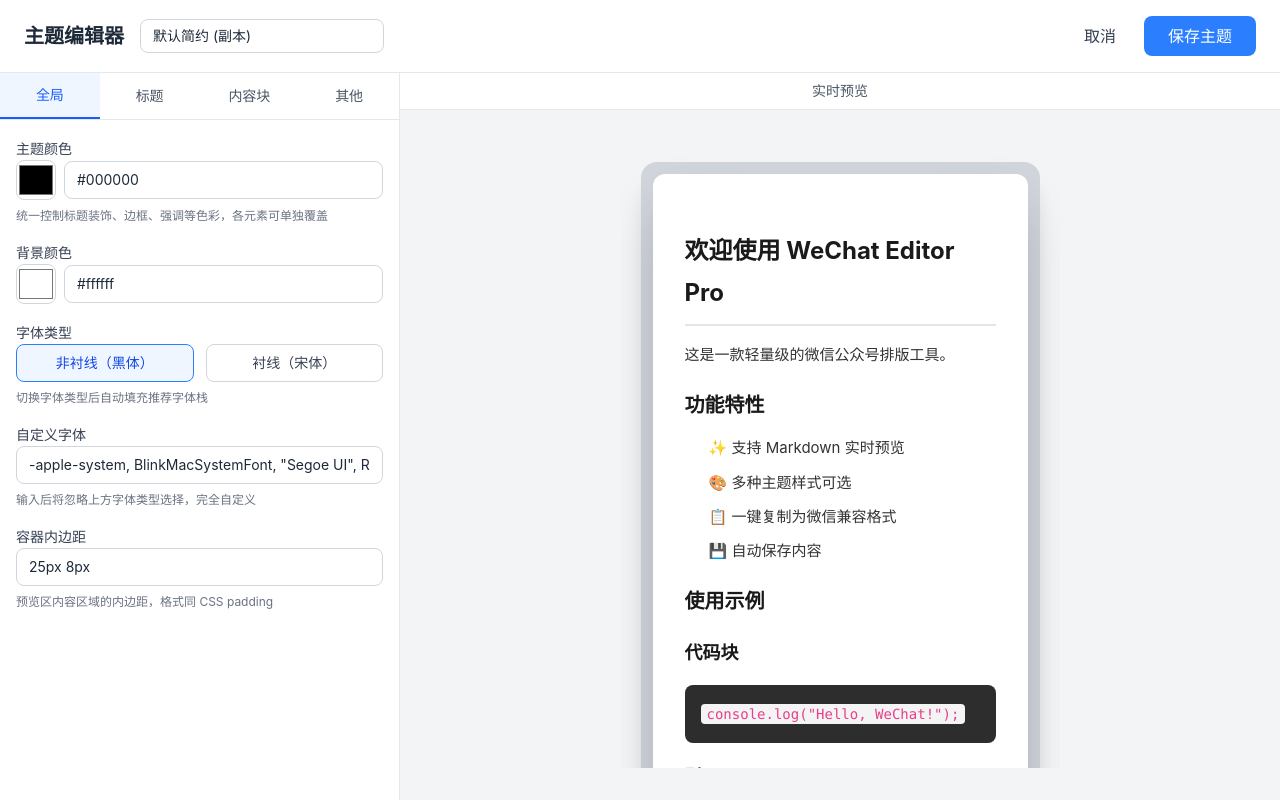
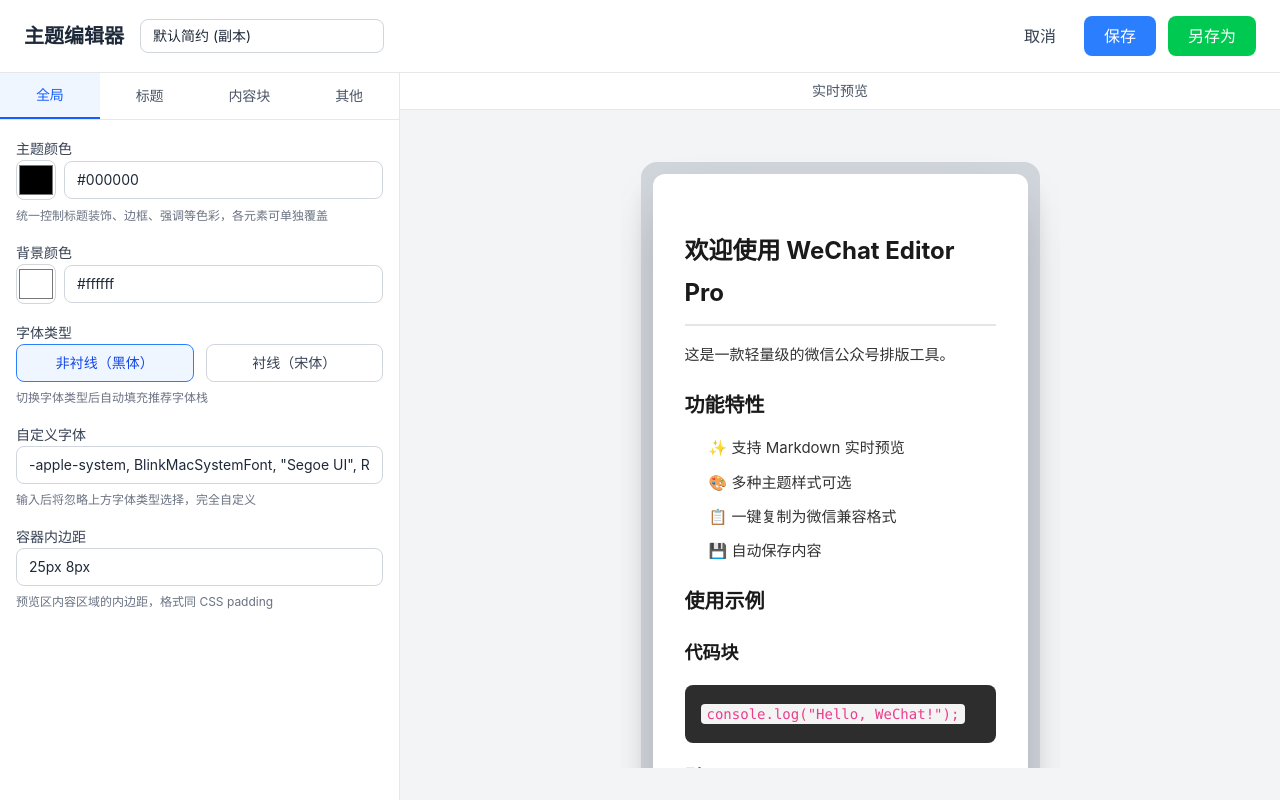
Before and after one commit to tuo21/markdown-2-wechat-editor-pro, a Vue app: page / in a window 1280 px wide. Both pictures are taken after a click on the button "新建". Built offline with nearby package versions, Linux system fonts and the light colour scheme.

Commit message:
feat: 将保存按钮拆分为保存和另存为

```diff
--- a/src/App.vue
+++ b/src/App.vue
@@ -242,8 +242,11 @@
  * @param theme 保存的主题数据
  */
 const handleSaveTheme = (theme: Theme) => {
+  // 保存：直接覆盖当前主题
+  // 如果是默认主题，先将其转换为自定义主题
   const defaultIds = new Set(DEFAULT_THEMES.map(t => t.id));
   if (defaultIds.has(theme.id)) {
+    // 编辑默认主题后保存：将默认主题的 id 改为自定义 id
     theme.id = `custom-${Date.now()}`;
     theme.isCustom = true;
     theme.name = `${theme.name} (自定义)`;
@@ -260,6 +263,19 @@
   currentThemeId.value = theme.id;
   saveCustomThemes();
   showToast('主题保存成功！', 'success');
+  handleCloseEditor();
+};
+
+/**
+ * 另存为主题
+ * @param theme 保存的主题数据（已生成新 ID）
+ */
+const handleSaveAsTheme = (theme: Theme) => {
+  // 另存为：直接添加为新主题（ID 已在 ThemeEditor 中生成）
+  customThemes.value.push(theme);
+  currentThemeId.value = theme.id;
+  saveCustomThemes();
+  showToast('已另存为新主题！', 'success');
   handleCloseEditor();
 };
 
@@ -390,6 +406,7 @@
       :content="contentMarkdown"
       @close="handleCloseEditor"
       @save="handleSaveTheme"
+      @save-as="handleSaveAsTheme"
     />
   </div>
 </template>
--- a/src/components/ThemeEditor.vue
+++ b/src/components/ThemeEditor.vue
@@ -22,8 +22,9 @@
 }
 
 interface Emits {
-  (e: 'close'): void;              // 关闭编辑器
-  (e: 'save', theme: Theme): void; // 保存主题
+  (e: 'close'): void;                // 关闭编辑器
+  (e: 'save', theme: Theme): void;  // 保存主题（覆盖当前）
+  (e: 'saveAs', theme: Theme): void; // 另存为主题
 }
 
 const props = defineProps<Props>();
@@ -45,6 +46,11 @@
  * 用于控制折叠面板的展开/收起状态
  */
 const expandedItems = ref<Set<string>>(new Set(['h1', 'h2', 'h3', 'p']));
+
+/**
+ * 是否为新建主题（用于另存为时生成新 ID）
+ */
+const isNewTheme = ref<boolean>(props.theme.isCustom === false);
 
 /**
  * 正在编辑的主题副本
@@ -145,10 +151,10 @@
 // ==================== 保存和关闭 ====================
 
 /**
- * 保存主题
- * 将样式对象转换回 CSS 字符串格式后发送保存事件
+ * 准备保存的主题对象
+ * 将 editableStyles 转换回 CSS 字符串格式
  */
-const saveTheme = () => {
+const prepareThemeToSave = (): Theme => {
   const newStyles: Record<string, unknown> = {
     global: { ...editingTheme.value.styles.global },
   };
@@ -157,12 +163,32 @@
     newStyles[key] = toCSSString(editableStyles.value[key] || {});
   });
 
-  const themeToSave: Theme = {
+  return {
     ...editingTheme.value,
     styles: newStyles as Theme['styles'],
   };
+};
 
+/**
+ * 保存主题（覆盖当前）
+ */
+const handleSave = () => {
+  const themeToSave = prepareThemeToSave();
   emit('save', themeToSave);
+};
+
+/**
+ * 另存为新主题
+ * 生成新的 ID，保存为新主题
+ */
+const handleSaveAs = () => {
+  const themeToSave = prepareThemeToSave();
+  // 生成新 ID
+  themeToSave.id = `custom-${Date.now()}`;
+  themeToSave.isCustom = true;
+  themeToSave.name = `${themeToSave.name} (副本)`;
+  isNewTheme.value = true;
+  emit('saveAs', themeToSave);
 };
 
 /**
@@ -264,11 +290,19 @@
         >
           取消
         </button>
+        <!-- 保存按钮：覆盖当前主题 -->
         <button
-          @click="saveTheme"
-          class="px-6 py-2 bg-blue-500 hover:bg-blue-600 text-white rounded-lg font-medium transition-colors"
+          @click="handleSave"
+          class="px-5 py-2 bg-blue-500 hover:bg-blue-600 text-white rounded-lg font-medium transition-colors"
         >
-          保存主题
+          保存
+        </button>
+        <!-- 另存为按钮：另存为新主题 -->
+        <button
+          @click="handleSaveAs"
+          class="px-5 py-2 bg-green-500 hover:bg-green-600 text-white rounded-lg font-medium transition-colors"
+        >
+          另存为
         </button>
       </div>
     </div>
```
